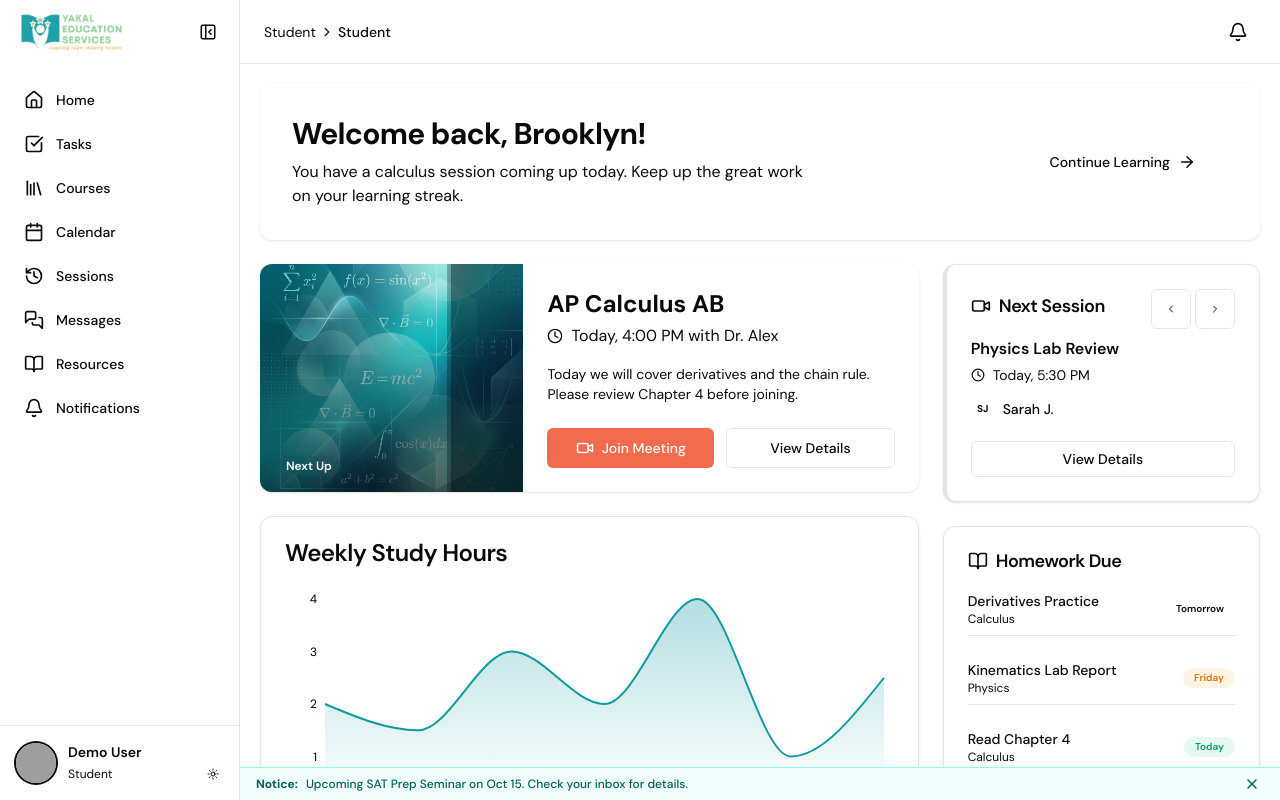
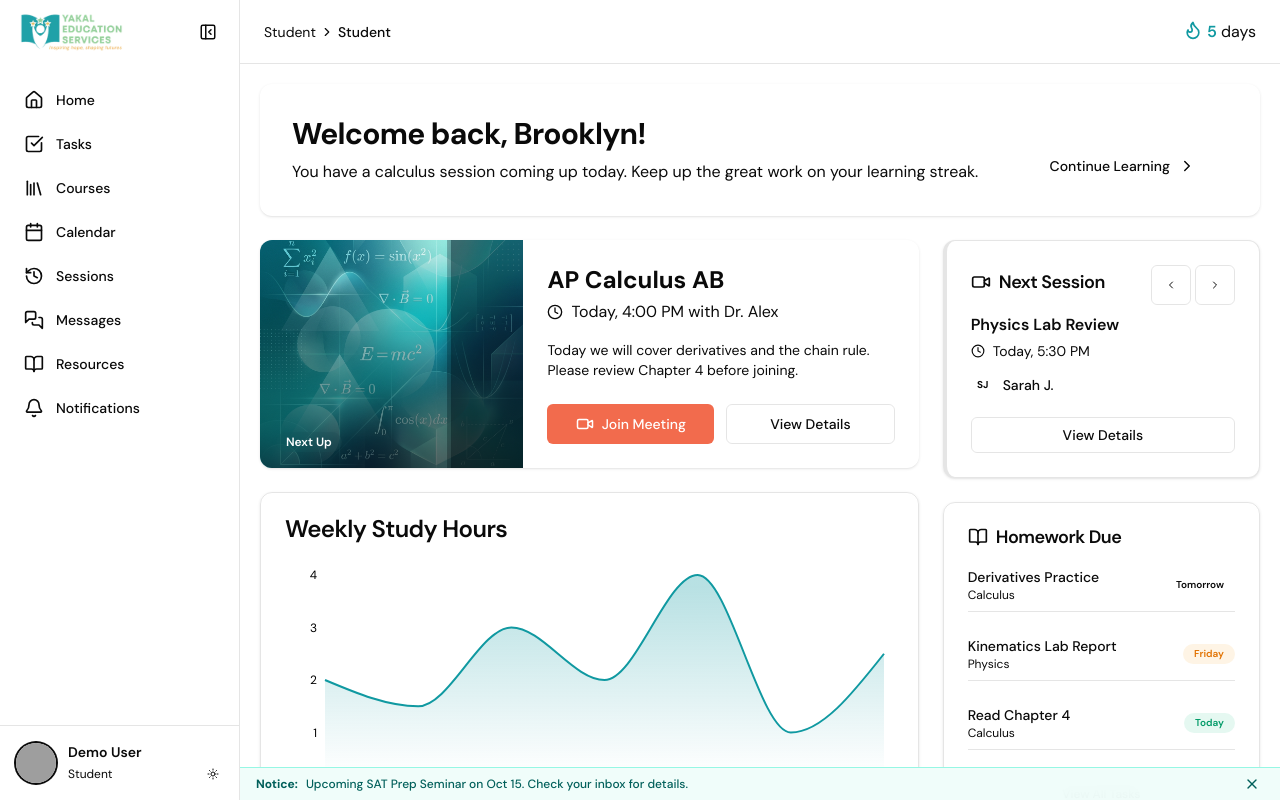
Before and after one commit to yakaledu-prog/yakal, a React (Vite) app: page /student in a window 1280 px wide. Built offline with nearby package versions, Linux system fonts and the light colour scheme; grey boxes are pictures that could not be loaded.

Commit message:
style(student): refine dark mode colors and component styling across dashboard

```diff
--- a/src/components/feature/ChartCard.tsx
+++ b/src/components/feature/ChartCard.tsx
@@ -20,8 +20,8 @@ export function ChartCard({ title, data, dataKey, xAxisKey }: ChartCardProps) {
             <AreaChart data={data} margin={{ top: 10, right: 10, left: -20, bottom: 0 }}>
               <defs>
                 <linearGradient id="colorUv" x1="0" y1="0" x2="0" y2="1">
-                  <stop offset="5%" stopColor="#1099a1" stopOpacity={0.3}/>
-                  <stop offset="95%" stopColor="#1099a1" stopOpacity={0}/>
+                  <stop offset="5%" stopColor="#1099a1" stopOpacity={0.3} />
+                  <stop offset="95%" stopColor="#1099a1" stopOpacity={0} />
                 </linearGradient>
               </defs>
               <CartesianGrid strokeDasharray="3 3" vertical={false} stroke="hsl(var(--border))" />
--- a/src/components/ui/Card.tsx
+++ b/src/components/ui/Card.tsx
@@ -6,7 +6,7 @@ const Card = React.forwardRef<HTMLDivElement, React.HTMLAttributes<HTMLDivElemen
     <div
       ref={ref}
       className={cn(
-        "rounded-xl border bg-card text-card-foreground shadow-sm",
+        "rounded-xl border bg-card dark:bg-[#182329] text-card-foreground shadow-sm",
         className
       )}
       {...props}
--- a/src/components/ui/Skeleton.tsx
+++ b/src/components/ui/Skeleton.tsx
@@ -6,7 +6,7 @@ function Skeleton({
 }: React.HTMLAttributes<HTMLDivElement>) {
   return (
     <div
-      className={cn("animate-pulse rounded-md bg-muted", className)}
+      className={cn("animate-pulse rounded-md bg-muted dark:bg-[#182329]", className)}
       {...props}
     />
   )
--- a/src/layouts/DashboardLayout.tsx
+++ b/src/layouts/DashboardLayout.tsx
@@ -9,7 +9,8 @@ import {
   PanelLeft,
   Moon,
   Sun,
-  Menu
+  Menu,
+  FlameIcon
 } from "lucide-react";
 
 interface NavItem {
@@ -55,16 +56,16 @@ export function DashboardLayout({ navItems, basePath }: DashboardLayoutProps) {
       {/* Sidebar */}
       <aside
         className={cn(
-          "fixed inset-y-0 left-0 z-50 md:relative md:flex flex-col transition-all duration-300 bg-card border-r",
+          "fixed inset-y-0 left-0 z-50 md:relative md:flex flex-col transition-all duration-300 bg-card dark:bg-[#111b21] border-r dark:border-[#2a3942]",
           sidebarOpen ? "w-60 translate-x-0" : "w-60 -translate-x-full md:w-20 md:translate-x-0"
         )}
       >
         <div className={cn("h-16 flex items-center px-4", sidebarOpen ? "justify-between" : "justify-center")}>
           {sidebarOpen ? (
             <>
-              <div className="flex items-center gap-2">
+              <Link to="/" className="flex items-center gap-2">
                 <img src="/src/assets/images/logo.webp" alt="Yakal" className="h-10 object-contain" />
-              </div>
+              </Link>
               <button
                 onClick={() => setSidebarOpen(false)}
                 className="hidden md:flex text-muted-foreground hover:bg-accent p-1.5 rounded-md transition-colors"
@@ -105,7 +106,7 @@ export function DashboardLayout({ navItems, basePath }: DashboardLayoutProps) {
           })}
         </nav>
 
-        <div className="p-4 mt-auto border-t">
+        <div className="p-4 mt-auto border-t dark:border-[#2a3942]">
           {/* Profile Card */}
           <div className={cn("flex items-center gap-3", !sidebarOpen && "justify-center")}>
             <img src="https://i.pravatar.cc/150?u=a042581f4e29026704d" alt="Profile" className="h-10 w-10 shrink-0 rounded-full bg-background ring-2 ring-background shadow-sm" />
@@ -128,7 +129,7 @@ export function DashboardLayout({ navItems, basePath }: DashboardLayoutProps) {
       {/* Main Content */}
       <main className="flex-1 flex flex-col min-w-0 overflow-hidden relative">
         {/* Topbar */}
-        <header className="h-16 bg-card border-b flex items-center justify-between px-4 sm:px-6">
+        <header className="h-16 bg-card dark:bg-[#111b21] border-b dark:border-[#2a3942] flex items-center justify-between px-4 sm:px-6">
           <div className="flex items-center gap-2 sm:gap-4">
             <button className="md:hidden p-2 -ml-2 text-muted-foreground hover:text-foreground" onClick={() => setSidebarOpen(true)}>
               <Menu size={20} />
@@ -171,15 +172,18 @@ export function DashboardLayout({ navItems, basePath }: DashboardLayoutProps) {
               />
             </div> */}
 
-            <button className="relative text-muted-foreground hover:text-foreground p-2 rounded-full hover:bg-accent transition-colors">
-              <Bell size={20} />
-              <span className="absolute top-1.5 right-1.5 h-2 w-2 bg-destructive rounded-full" />
+            {/* <button className="flex relative text-muted-foreground hover:text-foreground p-2 rounded-full hover:bg-accent transition-colors"> */}
+            <button className="flex relative text-muted-foreground">
+              <FlameIcon className="text-[#1099A1] dark:text-[#97CE9D]" size={20} />
+              {/* <span className="absolute top-1.5 right-1.5 h-2 w-2 bg-destructive rounded-full" /> */}
+              {/* TODO: add real streak value here */}
+              <span className="text-[#1099A1] dark:text-[#97CE9D] inline font-semibold"> &nbsp;5</span> &nbsp;days
             </button>
           </div>
         </header>
 
         {/* Page Content */}
-        <div className="flex-1 overflow-hidden flex flex-col">
+        <div className="flex-1 overflow-hidden flex flex-col dark:bg-[#111b21]">
           <Outlet context={{ sidebarOpen }} />
         </div>
 
--- a/src/pages/student/StudentCourses.tsx
+++ b/src/pages/student/StudentCourses.tsx
@@ -23,7 +23,7 @@ const mockCourses: Course[] = [
 export function StudentCourses() {
   return (
     <PageWrapper>
-      <div className="mx-auto w-full p-4">
+      <div className="mx-auto w-full p-4 h-full dark:bg-[#111b21]">
 
         {/* Header Section */}
         <div className="flex flex-col sm:flex-row sm:items-center justify-between mb-8 gap-4">
--- a/src/pages/student/StudentHome.tsx
+++ b/src/pages/student/StudentHome.tsx
@@ -47,18 +47,18 @@ export function StudentHome() {
 
   return (
     <PageWrapper>
-      <div className="space-y-6 p-5">
+      <div className="space-y-6 p-5 dark:bg-[#111b21]">
         {/* Welcome Banner */}
         <div className="rounded-xl bg-gradient-to-r from-primary to-primary/80 text-primary-foreground p-8 flex flex-col sm:flex-row items-center justify-between shadow-sm relative overflow-hidden">
           <div className="relative z-10 space-y-2">
             <h1 className="text-3xl font-bold tracking-tight">Welcome back, Brooklyn!</h1>
-            <p className="text-primary-foreground/80 max-w-lg">
+            <p className="text-primary-foreground/80">
               You have a calculus session coming up today. Keep up the great work on your learning streak.
             </p>
           </div>
-          <div className="relative z-10 mt-6 sm:mt-0">
-            <Button variant="secondary" size="lg" className="gap-2">
-              Continue Learning <ArrowRight size={18} />
+          <div className="relative z-10 mt-auto -mb-1">
+            <Button variant="secondary" size="lg" className="gap-2 dark:bg-[#111b21]">
+              Continue Learning <ChevronRight size={18} />
             </Button>
           </div>
           {/* Decorative background shapes */}
@@ -68,8 +68,8 @@ export function StudentHome() {
 
         <div className="grid grid-cols-1 lg:grid-cols-3 gap-6">
           {/* Next Session (Priority Info) */}
-          <div className="lg:col-span-2 space-y-6">
-            <Card className="overflow-hidden border-0 shadow-md">
+          <div className="lg:col-span-2 space-y-6 dark:bg-[#111b21]">
+            <Card className="overflow-hidden border-0 shadow-md dark:bg-[#111b21]">
               <div className="flex flex-col sm:flex-row h-full">
                 <div className="w-full sm:w-2/5 h-48 sm:h-auto relative">
                   <img
@@ -81,7 +81,7 @@ export function StudentHome() {
                     <Badge className="bg-primary/90 text-white backdrop-blur-sm border-0">Next Up</Badge>
                   </div>
                 </div>
-                <div className="p-6 flex flex-col justify-between flex-1 bg-card">
+                <div className="p-6 flex flex-col justify-between flex-1 bg-card  dark:bg-[#182329]">
                   <div>
                     <h3 className="text-2xl font-bold mb-1">{data.nextSession.subject}</h3>
                     <p className="text-muted-foreground flex items-center gap-2 mb-4">
--- a/src/pages/student/StudentResources.tsx
+++ b/src/pages/student/StudentResources.tsx
@@ -47,7 +47,7 @@ export function StudentResources() {
 
   return (
     <PageWrapper>
-      <div className="mx-auto w-full p-4 pb-12">
+      <div className="mx-auto w-full p-4 pb-12 h-full dark:bg-[#111b21]">
 
         {/* Header Section */}
         {/* Categories */}
--- a/src/pages/student/StudentSessions.tsx
+++ b/src/pages/student/StudentSessions.tsx
@@ -35,7 +35,7 @@ export function StudentSessions() {
 
   return (
     <PageWrapper>
-      <div className="w-full p-8 pb-12">
+      <div className="w-full p-8 pb-12 h-full dark:bg-[#111b21]">
 
         {/* Header Section */}
         <div className="flex flex-col sm:flex-row sm:items-center justify-between mb-6 gap-4">
--- a/src/pages/student/StudentTasks.tsx
+++ b/src/pages/student/StudentTasks.tsx
@@ -75,7 +75,7 @@ const mockTasks: Task[] = [
 export function StudentTasks() {
   return (
     <PageWrapper>
-      <div className="mx-auto w-full p-8 pb-12">
+      <div className="mx-auto w-full p-8 pb-12  dark:bg-[#111b21]">
         {/* Tasks List */}
         <div className="space-y-8">
           {mockTasks.map((task) => (
```
Also changed, not shown: src/pages/student/StudentCalendar.tsx (+4 -4 lines), src/pages/student/StudentMessages.tsx (line endings or trailing spaces).
